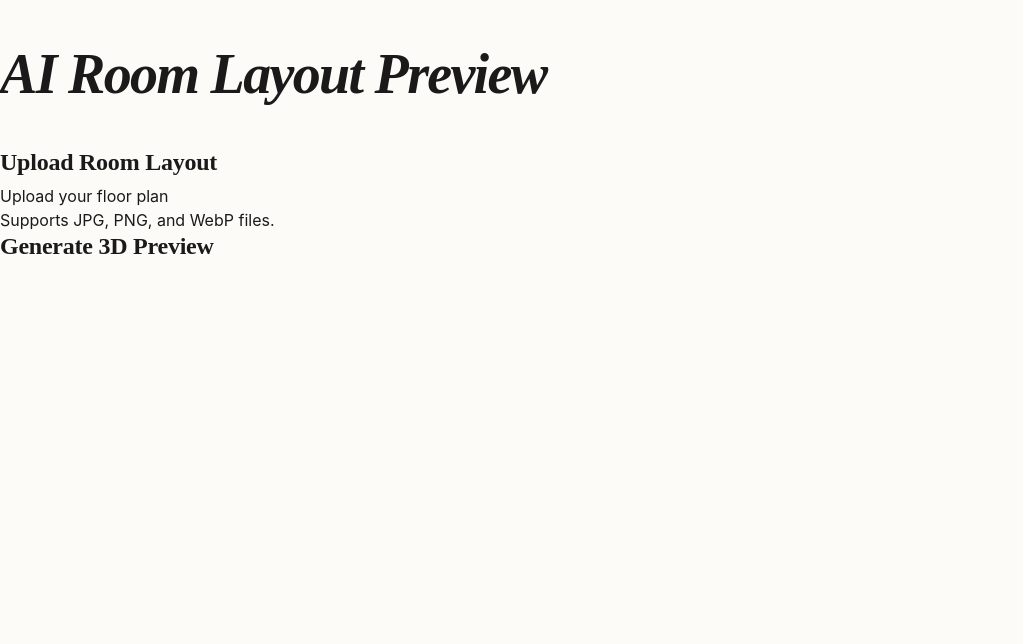
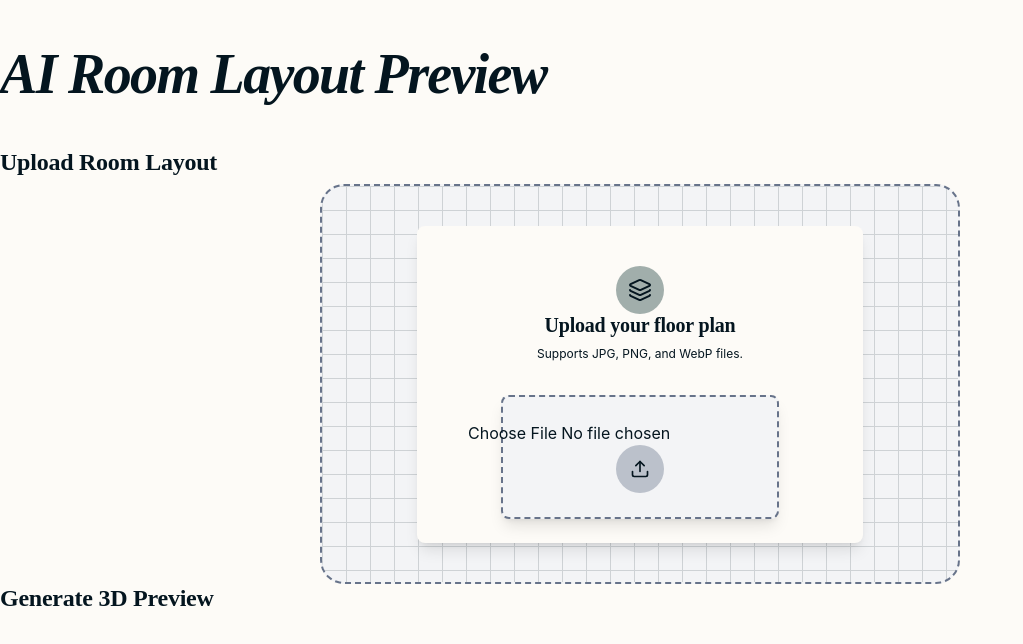
Before and after one commit to Cr1py/AI-Room-Layout-Preview, a React (Vite) app: page / in a window 1280 px wide. Shown: the top 644 px of the page, without its empty margins (0-1023 px from the left). Built offline with nearby package versions, Linux system fonts and the light colour scheme.

Commit message:
added basic upload section (no logic yet)

```diff
--- a/src/App.tsx
+++ b/src/App.tsx
@@ -10,17 +10,26 @@ function App() {
 
       <div className="title">
         <h2>Upload Room Layout</h2>
-        <h3>Upload your floor plan</h3>
-        <p>Supports JPG, PNG, and WebP files.</p>
       </div>
 
-      <div className="upload-section">
-        <div className="upload-container">
-          <div className="upload-grids">
+      <div id="upload" className="upload-shell">
+        <div className="grid-overlay" />
+        <div className="upload-card">
 
+          <div className="upload-head">
+            <div className="upload-icon">
+              <Layers lightingColor="bg-green-dark" />
+            </div>
+            <h3>Upload your floor plan</h3>
+            <p>Supports JPG, PNG, and WebP files.</p>
           </div>
+
+          <Upload />
+
         </div>
       </div>
+
+
 
       <div className="title">
         <h2>Generate 3D Preview</h2>
--- a/src/components/upload.tsx
+++ b/src/components/upload.tsx
@@ -1,7 +1,34 @@
+import { useState } from "react";
+import { UploadIcon } from 'lucide-react';
 
 const Upload = () => {
+  const [file, setFile] = useState<File | null>(null);
+  const [isDragging, setIsDragging] = useState(false);
+  const [progress, setProgress] = useState(0);
+
+
   return (
-    <div> Upload Test </div>
-    )
-}
-export default Upload
+    <div className="upload">
+      {!file ? (
+        <div className={`upload-dropzone ${isDragging ? 'dragging' : ''}`}>
+          <input
+            type="file"
+            className="drop-input"
+            accept=".jpeg, .png, .webp"
+          />
+
+          <div className="drop-content">
+            <div className="drop-icon">
+              <UploadIcon size={20} lightingColor="bg-grey-dark"/>
+            </div>
+          </div>
+
+        </div>
+      ) : (
+        <div className="upload-file"> </div>
+      )}
+    </div>
+  );
+};
+
+export default Upload;
--- a/src/index.css
+++ b/src/index.css
@@ -2,22 +2,22 @@
 
 @theme {
   --color-background: #fdfbf7;
-  --color-foreground: #1a1a1a;
-  --color-surface: #ffffff;
-  --color-surface-highlight: #f3f4f6;
-  --color-primary: #f97316;
-  --color-secondary: #3b82f6;
-  --color-accent: #8b5cf6;
+  --color-foreground: #04151f;
+  --color-white: #ffffff;
+  --color-grey-light: #f3f4f6;
+  --color-grey-dark: #67738A;
+  --color-green-dark: #183a37;
+  --color-burgandy: #432534;
+  --color-orange: #c44900;
   --font-serif: "Instrument Serif", serif;
   --font-sans: "Inter", sans-serif;
-  --shadow-neobrutalism: 4px 4px 0px 0px rgba(0, 0, 0, 1);
 }
 
 @layer base {
   body {
     font-family: Inter, sans-serif;
     background-color: #fdfbf7;
-    color: #1a1a1a;
+    color: #04151f;
   }
 
   h1 {
@@ -43,7 +43,19 @@
       font-size: 20px;
     }
   }
+  h3 {
+    font-size: 20px;
+    font-family: Instrument Serif, serif;
+    font-weight: 600;
+    line-height: 118%;
+    letter-spacing: -0.2px;
+    margin: 0 0 8px;
+    @media (max-width: 1024px) {
+      font-size: 18px;
+    }
+  }
   p {
+    font-size: 12px;
     font-family: Inter, sans-serif;
     margin: 0;
   }
@@ -53,16 +65,16 @@
   .btn {
     @apply inline-flex items-center justify-center rounded-lg font-medium transition-all duration-200 focus:outline-none focus:ring-2 focus:ring-offset-2 focus:ring-offset-background disabled:opacity-50 disabled:pointer-events-none;
 
-    &.btn--primary {
-      @apply bg-primary text-white hover:bg-[#EA580C] shadow-sm;
+    &.btn--green-dark {
+      @apply bg-green-dark text-white shadow-sm;
     }
-    &.btn--secondary {
-      @apply bg-secondary text-black border border-zinc-200 hover:bg-zinc-50 shadow-sm;
+    &.btn--burgandy {
+      @apply bg-burgandy text-black border border-zinc-200 hover:bg-zinc-50 shadow-sm;
     }
   }
 
   .card {
-    @apply bg-surface border border-white/5 rounded-3xl shadow-xl p-6;
+    @apply bg-white border border-white/5 rounded-3xl shadow-xl p-6;
 
     .card__header {
       @apply flex justify-between items-center mb-4;
@@ -73,12 +85,43 @@
     }
   }
 
+
+
+  .upload-shell {
+    @apply justify-self-center relative mx-auto w-[50%] h-100 rounded-3xl border-2 border-dashed border-grey-dark bg-grey-light overflow-hidden flex items-center justify-center;
+  }
+
+  .grid-overlay {
+    @apply pointer-events-none absolute inset-0 opacity-[0.15];
+    background-image:
+      linear-gradient(to right, #04151f 1px, transparent 1px),
+      linear-gradient(to bottom, #04151f 1px, transparent 1px);
+    background-size: 24px 24px;
+  }
+
+  .upload-card {
+    @apply relative p-6 flex flex-col items-center justify-self-center rounded-lg w-[70%] bg-background gap-2 shadow-lg gap-4;
+  }
+
+  .upload-head {
+    @apply flex flex-col items-center justify-center p-4;
+  }
+
+  .upload-icon {
+    @apply w-12 h-12 flex items-center justify-center rounded-full bg-green-dark/40;
+  }
+
   .upload {
-    @apply w-full;
+    @apply relative p-6 flex flex-col items-center justify-self-center rounded-lg w-[70%]
+    border-2 border-dashed border-grey-dark bg-grey-light gap-2 shadow-lg gap-4 cursor-pointer;
+  }
 
-    .dropzone {
-      @apply relative h-48 rounded-xl border-2 border-dashed transition-all duration-300 flex flex-col items-center justify-center cursor-pointer bg-zinc-50 border-zinc-200 hover:border-zinc-300 hover:bg-zinc-300 hover:bg-zinc-100;
-    }
+  .drop-content {
+    @apply flex flex-col items-center justify-center gap-2;
+  }
 
+  .drop-icon {
+    @apply w-12 h-12 flex items-center justify-center rounded-full bg-grey-dark/40;
   }
+
 }
```
